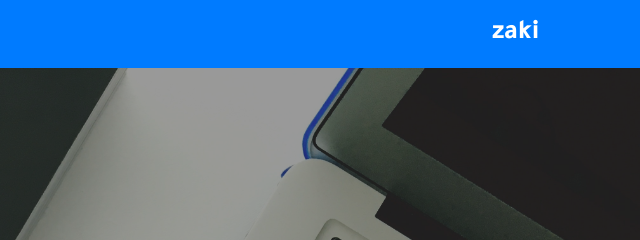
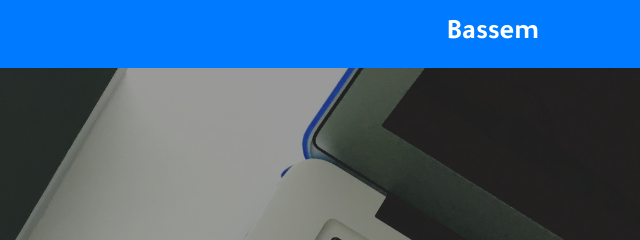
Before and after one commit to bassemzaki1/zaki-02, a plain HTML site: page index.html in a window 1280 px wide. Shown: the top 240 px of the page, 640-1280 px from the left. Drawn offline with Linux system fonts and the light colour scheme.

Commit message:
this change for test

```diff
--- a/index.html
+++ b/index.html
@@ -26,7 +26,7 @@
       <!-- Start Nabar Section -->
       <nav class="navbar navbar-expand-lg navbar-dark bg-primary">
           <div class="container">
-          <a class="navbar-brand" href="https://zaki-web.netlify.com/" title="موقع زكى">zaki</a>
+          <a class="navbar-brand" href="https://zaki-web.netlify.com/" title="موقع زكى">Bassem</a>
           <button class="navbar-toggler" type="button" data-toggle="collapse" data-target="#navbarNav" aria-controls="navbarNav" aria-expanded="false" aria-label="Toggle navigation">
             <span class="navbar-toggler-icon"></span>
           </button>
```
